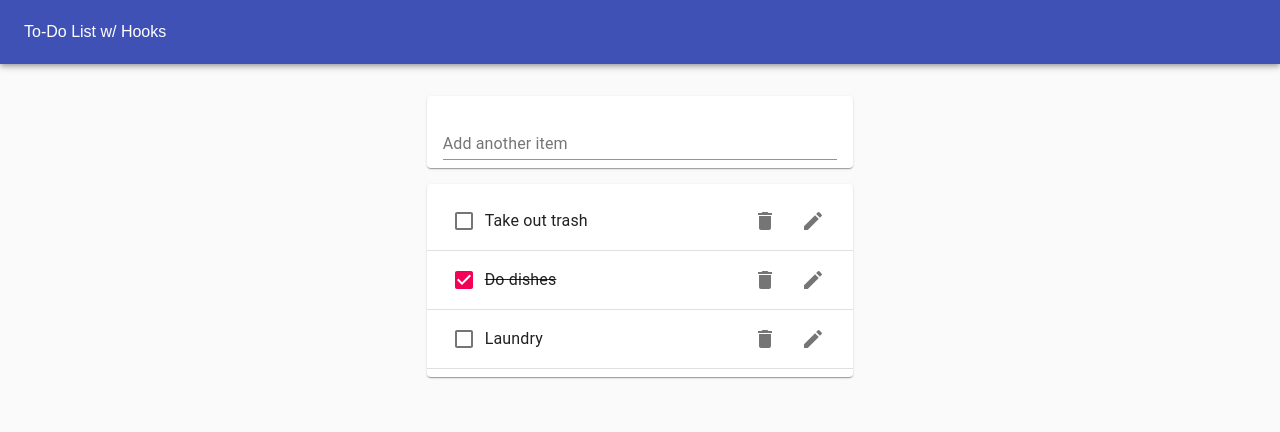
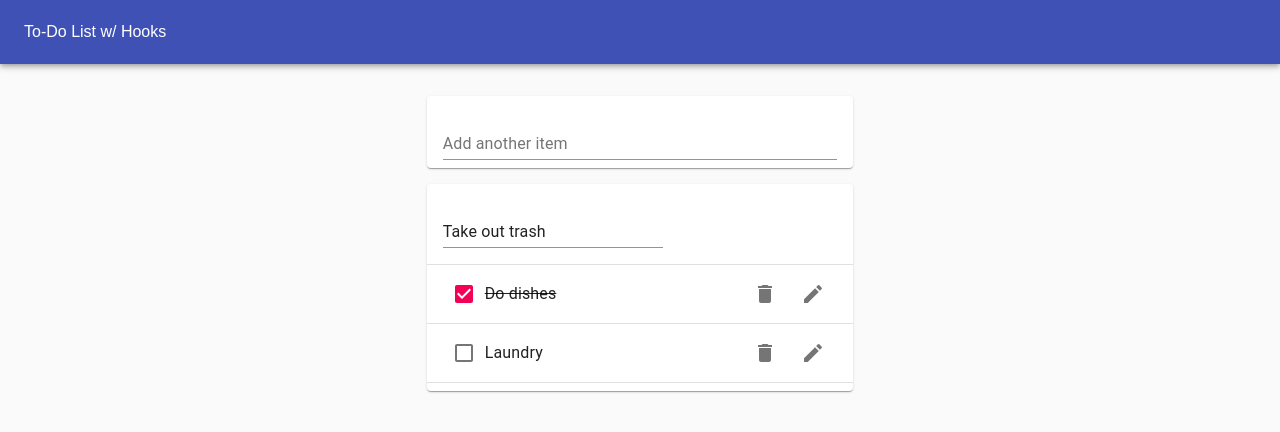
Before and after one commit to ksentak/react-to-do-list, a React (Create React App) app: page / in a window 1280 px wide. Both pictures are taken after a click on the button 813 px from the left and 221 px from the top of the page. Shown: the top 432 px of the page. Built offline with nearby package versions, Linux system fonts and the light colour scheme.

Commit message:
edit/update todos

```diff
--- /dev/null
+++ b/src/EditTodoForm.js
@@ -0,0 +1,27 @@
+import React from 'react';
+import useInputState from './hooks/useInputState';
+
+import TextField from '@material-ui/core/TextField';
+
+function EditTodoForm({ id, editTodo, task, toggleEditForm }) {
+  const [value, handleChange, reset] = useInputState(task);
+  return (
+    <form
+      onSubmit={(event) => {
+        event.preventDefault();
+        editTodo(id, value);
+        reset();
+        toggleEditForm();
+      }}
+    >
+      <TextField
+        margin='normal'
+        value={value}
+        onChange={handleChange}
+        fullWidth
+      />
+    </form>
+  );
+}
+
+export default EditTodoForm;
--- a/src/Todo.js
+++ b/src/Todo.js
@@ -1,4 +1,6 @@
 import React from 'react';
+import EditTodoForm from './EditTodoForm';
+import useToggle from './hooks/useToggle';
 
 import Checkbox from '@material-ui/core/Checkbox';
 import DeleteIcon from '@material-ui/icons/Delete';
@@ -8,9 +10,19 @@ import ListItem from '@material-ui/core/ListItem';
 import ListItemText from '@material-ui/core/ListItemText';
 import ListItemSecondaryAction from '@material-ui/core/ListItemSecondaryAction';
 
-function Todo({ id, task, completed, removeTodo, toggleTodo }) {
+function Todo({ id, task, completed, removeTodo, toggleTodo, editTodo }) {
+  const [isEditing, toggle] = useToggle();
   return (
     <ListItem>
+      {isEditing ? (
+        <EditTodoForm
+          editTodo={editTodo}
+          id={id}
+          task={task}
+          toggleEditForm={toggle}
+        />
+      ) : (
+        <>
           <Checkbox
             tabIndex={-1}
             checked={completed}
@@ -26,9 +38,11 @@ function Todo({ id, task, completed, removeTodo, toggleTodo }) {
               <DeleteIcon />
             </IconButton>
             <IconButton>
-          <EditIcon aria-label='Edit' />
+              <EditIcon aria-label='Edit' onClick={toggle} />
             </IconButton>
           </ListItemSecondaryAction>
+        </>
+      )}
     </ListItem>
   );
 }
--- a/src/TodoApp.js
+++ b/src/TodoApp.js
@@ -29,9 +29,16 @@ function TodoApp() {
     setTodos(updatedTodos);
   };
   // Toggle Todos
-  const toggleTodo = (todoId) => {
+  const toggleTodo = (todoId, newTask) => {
     const updatedTodos = todos.map((todo) =>
       todo.id === todoId ? { ...todo, completed: !todo.completed } : todo
+    );
+    setTodos(updatedTodos);
+  };
+  // Edit Todos
+  const editTodo = (todoId, newTask) => {
+    const updatedTodos = todos.map((todo) =>
+      todo.id === todoId ? { ...todo, task: newTask } : todo
     );
     setTodos(updatedTodos);
   };
@@ -55,6 +62,7 @@ function TodoApp() {
             todos={todos}
             removeTodo={removeTodo}
             toggleTodo={toggleTodo}
+            editTodo={editTodo}
           />
         </Grid>
       </Grid>
--- a/src/TodoList.js
+++ b/src/TodoList.js
@@ -5,7 +5,7 @@ import Divider from '@material-ui/core/Divider';
 import List from '@material-ui/core/List';
 import Paper from '@material-ui/core/Paper';
 
-function TodoList({ todos, removeTodo, toggleTodo }) {
+function TodoList({ todos, removeTodo, toggleTodo, editTodo }) {
   return (
     <Paper>
       <List>
@@ -18,6 +18,7 @@ function TodoList({ todos, removeTodo, toggleTodo }) {
               completed={todo.completed}
               removeTodo={removeTodo}
               toggleTodo={toggleTodo}
+              editTodo={editTodo}
             />
             <Divider />
           </>
--- /dev/null
+++ b/src/hooks/useToggle.js
@@ -0,0 +1,11 @@
+import { useState } from 'react';
+
+function useToggle(initialVal = false) {
+  const [state, setState] = useState(initialVal);
+  const toggle = () => {
+    setState(!state);
+  };
+  return [state, toggle];
+}
+
+export default useToggle;
```
Lines whose indentation alone changed are shown as unchanged.
